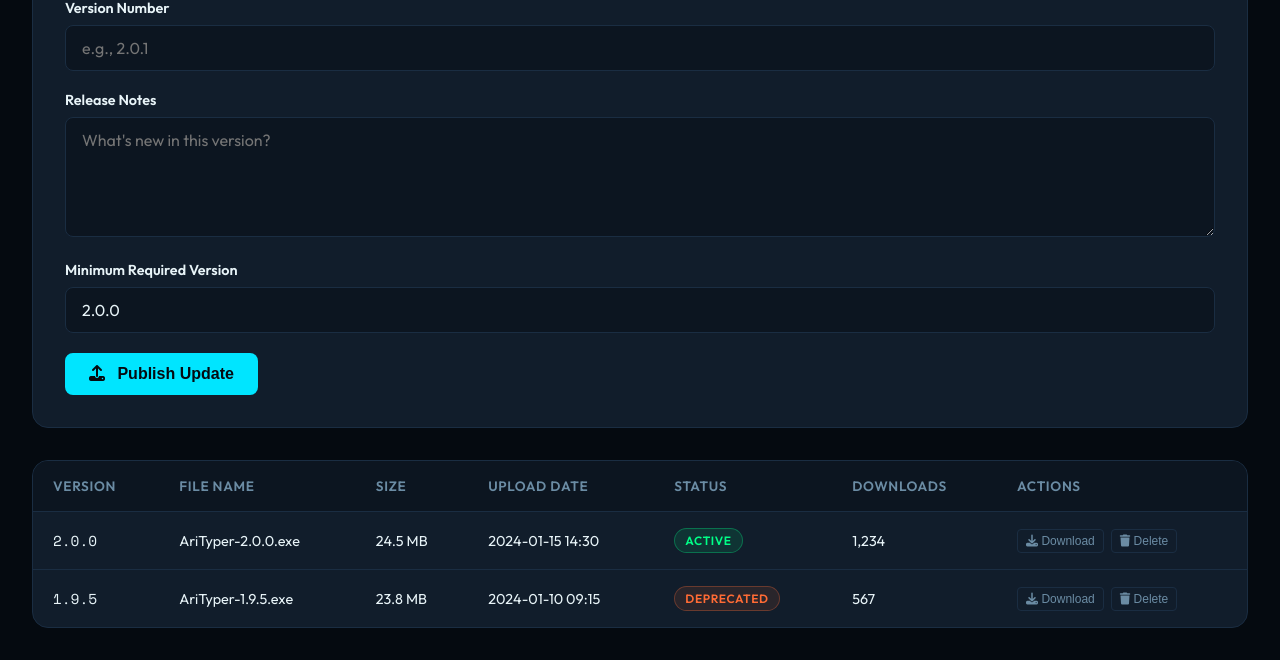
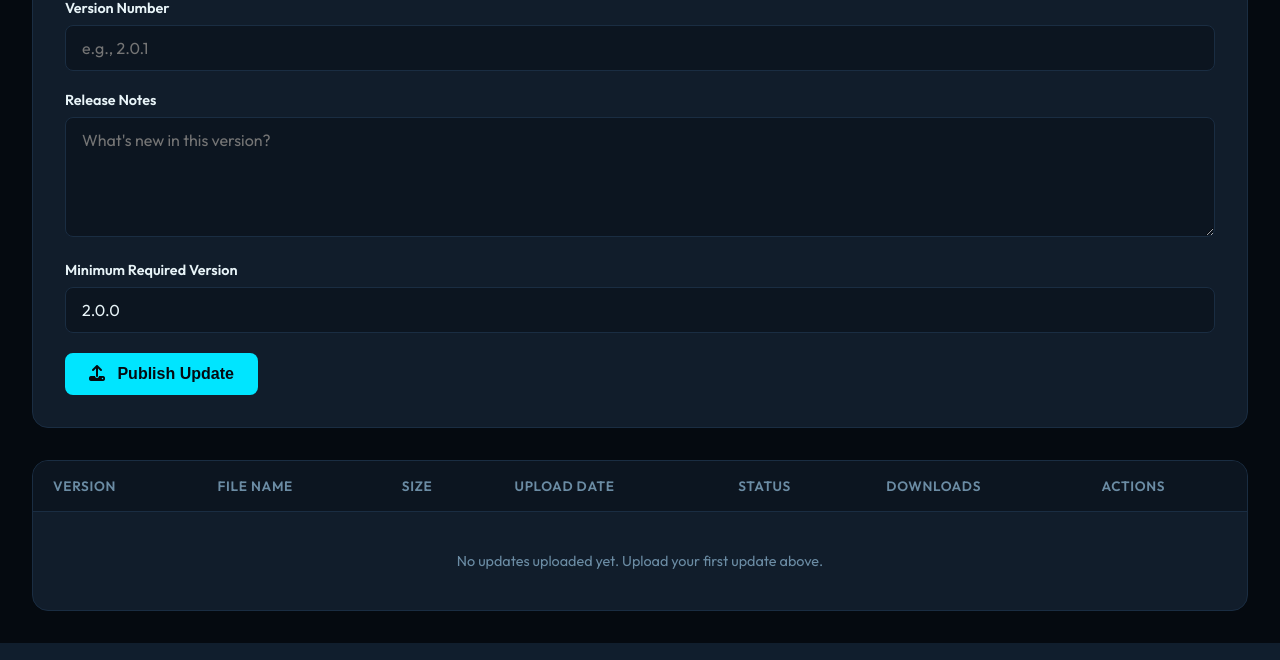
Before and after one commit to ariho-code/AriTyper-App, a Flask app: page /updates in a window 1280 px wide. Shown: the part 547-1207 px from the top of the page. Run offline with Flask 3, Linux system fonts and the light colour scheme; a user stored in the database is signed in.

Commit message:
Remove hardcoded data and add total revenue tracking to admin panel

```diff
--- a/admin_webapp/app.py
+++ b/admin_webapp/app.py
@@ -264,6 +264,8 @@ def dashboard():
         'total_licenses': conn.execute('SELECT COUNT(*) FROM licenses').fetchone()[0],
         'active_licenses': conn.execute('SELECT COUNT(*) FROM licenses WHERE status = "active"').fetchone()[0],
         'pending_payments': conn.execute('SELECT COUNT(*) FROM payments WHERE status = "pending"').fetchone()[0],
+        'total_revenue': conn.execute('SELECT COALESCE(SUM(amount), 0) FROM payments WHERE status = "approved"').fetchone()[0],
+        'approved_payments': conn.execute('SELECT COUNT(*) FROM payments WHERE status = "approved"').fetchone()[0],
     }
 
     # Get recent devices
--- a/admin_webapp/templates/dashboard.html
+++ b/admin_webapp/templates/dashboard.html
@@ -252,6 +252,12 @@
         <div class="stat-value">{{ stats.pending_payments }}</div>
         <div class="stat-label">Pending Payments</div>
       </div>
+
+      <div class="stat-card">
+        <div class="stat-icon"><i class="fas fa-money-bill-wave" style="color: var(--green);"></i></div>
+        <div class="stat-value">UGX {{ "{:,.0f}".format(stats.total_revenue) }}</div>
+        <div class="stat-label">Total Revenue</div>
+      </div>
     </div>
 
     <!-- RECENT ACTIVITY -->
--- a/admin_webapp/templates/login.html
+++ b/admin_webapp/templates/login.html
@@ -192,7 +192,7 @@
       </form>
 
       <p class="footer-note">
-        Default credentials: admin / admin123
+        Secure Admin Access
       </p>
     </div>
   </div>
--- a/admin_webapp/templates/updates.html
+++ b/admin_webapp/templates/updates.html
@@ -297,30 +297,36 @@
           </tr>
         </thead>
         <tbody>
+          {% if updates %}
+            {% for update in updates %}
             <tr>
-            <td style="font-family: var(--font-mono);">2.0.0</td>
-            <td>AriTyper-2.0.0.exe</td>
-            <td>24.5 MB</td>
-            <td>2024-01-15 14:30</td>
-            <td><span class="badge badge-success">Active</span></td>
-            <td>1,234</td>
+              <td style="font-family: var(--font-mono);">{{ update.version }}</td>
+              <td>{{ update.filename }}</td>
+              <td>{{ "%.1f"|format(update.size/1024/1024) }} MB</td>
+              <td>{{ update.upload_date.strftime('%Y-%m-%d %H:%M') if update.upload_date else 'N/A' }}</td>
               <td>
-              <button class="action-btn"><i class="fas fa-download"></i> Download</button>
-              <button class="action-btn"><i class="fas fa-trash"></i> Delete</button>
+                <span class="badge badge-{{ 'success' if update.status == 'active' else 'warning' }}">
+                  {{ update.status.title() }}
+                </span>
+              </td>
+              <td>{{ "{:,}".format(update.downloads) if update.downloads else 0 }}</td>
+              <td>
+                <button class="action-btn" onclick="downloadUpdate('{{ update.filename }}')">
+                  <i class="fas fa-download"></i> Download
+                </button>
+                <button class="action-btn" onclick="deleteUpdate('{{ update.id }}')">
+                  <i class="fas fa-trash"></i> Delete
+                </button>
               </td>
             </tr>
+            {% endfor %}
+          {% else %}
             <tr>
-            <td style="font-family: var(--font-mono);">1.9.5</td>
-            <td>AriTyper-1.9.5.exe</td>
-            <td>23.8 MB</td>
-            <td>2024-01-10 09:15</td>
-            <td><span class="badge badge-warning">Deprecated</span></td>
-            <td>567</td>
-            <td>
-              <button class="action-btn"><i class="fas fa-download"></i> Download</button>
-              <button class="action-btn"><i class="fas fa-trash"></i> Delete</button>
+              <td colspan="7" style="text-align: center; padding: 40px; color: var(--muted);">
+                No updates uploaded yet. Upload your first update above.
               </td>
             </tr>
+          {% endif %}
         </tbody>
       </table>
     </div>
```
Lines whose indentation alone changed are shown as unchanged.
